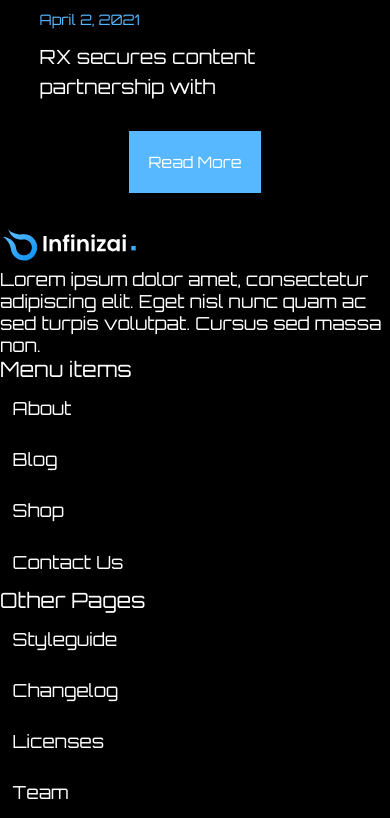
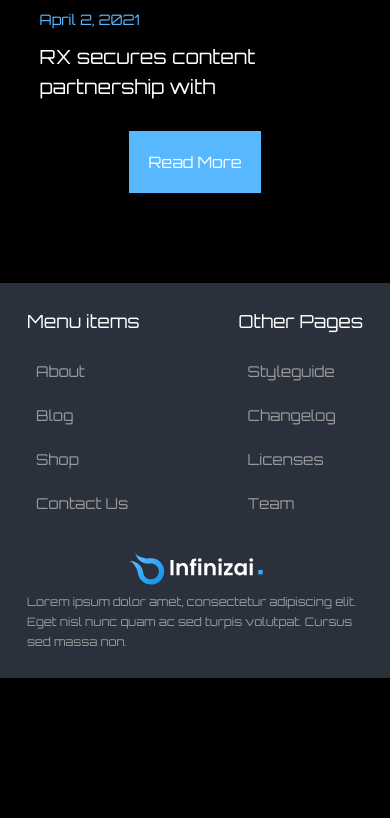
Before and after one commit to snork-maiden/react-cybersport, a React (Create React App) app: page / in a window 390 px wide. Shown: the part 3217-4035 px from the top of the page. After the commit the page ends 3895 px from the top, so only its background shows below. Built offline with nearby package versions, Linux system fonts and the light colour scheme.

Commit message:
Add footer mobile styles, design fixes

```diff
--- a/src/App.css
+++ b/src/App.css
@@ -34,6 +34,7 @@ img {
 body {
   font-family: "Orbitron", sans-serif;
   font-size: 18px;
+  line-height: 5/3;
   color: white;
   background-color: black;
   min-height: 100vh;
@@ -62,4 +63,5 @@ body {
   );
   --accent-color: rgba(87, 184, 255, 1);
   --secondary-text: rgba(153, 153, 153, 1);
+  --secondary-bg-color: rgba(42, 49, 60, 1)
 }
--- a/src/components/Footer/Footer.css
+++ b/src/components/Footer/Footer.css
@@ -0,0 +1,19 @@
+.page-footer {
+  background-color: var(--secondary-bg-color);
+  display: flex;
+  flex-wrap: wrap;
+  gap: 1em;
+  justify-content: space-between;
+  padding: 1.5em;
+}
+.copyright {
+  display: flex;
+  flex-direction: column;
+  align-items: center;
+}
+.copyright__text {
+  cursor: default;
+  color: var(--secondary-text);
+  font-size: min(3vw, 15px);
+  line-height: 1.67;
+}
--- a/src/components/Footer/Footer.js
+++ b/src/components/Footer/Footer.js
@@ -2,50 +2,34 @@
 import React from "react";
 import "./Footer.css";
 import Logo from "../Logo/Logo";
+import FooterMenu from "./FooterMenu/FooterMenu";
 
 const Footer = () => {
+  const mainMenuItems = [
+    { label: 'About', link: '#' },
+    { label: 'Blog', link: '#' },
+    { label: 'Shop', link: '#' },
+    { label: 'Contact Us', link: '#' },
+  ];
+
+  const secondaryMenuItems = [
+    { label: 'Styleguide', link: '#' },
+    { label: 'Changelog', link: '#' },
+    { label: 'Licenses', link: '#' },
+    { label: 'Team', link: '#' },
+  ];
+
   return (
     <footer className="page-footer">
+
+        <FooterMenu title="Menu items" menuItems={mainMenuItems} />
+        <FooterMenu title="Other Pages" menuItems={secondaryMenuItems} />
         <div className="copyright">
-        <Logo/>
+          <Logo />
           <p className="copyright__text">
             Lorem ipsum dolor amet, consectetur adipiscing elit. Eget nisl nunc
             quam ac sed turpis volutpat. Cursus sed massa non.
           </p>
-      </div>
-      <div className="page-footer__menu footer-menu">
-        <h3 className="footer-menu__title">Menu items</h3>
-        <ul className="footer-menu__list">
-          <li className="footer-menu__item">
-            <a href="#" className="footer-menu__link">About</a>
-          </li>
-          <li className="footer-menu__item">
-            <a href="#" className="footer-menu__link">Blog</a>
-          </li>
-          <li className="footer-menu__item">
-            <a href="#" className="footer-menu__link">Shop</a>
-          </li>
-          <li className="footer-menu__item">
-            <a href="#" className="footer-menu__link">Contact Us</a>
-          </li>
-        </ul>
-      </div>
-      <div className="page-footer__menu footer-menu">
-        <h3 className="footer-menu__title">Other Pages</h3>
-        <ul className="footer-menu__list">
-          <li className="footer-menu__item">
-            <a href="#" className="footer-menu__link">Styleguide</a>
-          </li>
-          <li className="footer-menu__item">
-            <a href="#" className="footer-menu__link">Changelog</a>
-          </li>
-          <li className="footer-menu__item">
-            <a href="#" className="footer-menu__link">Licenses</a>
-          </li>
-          <li className="footer-menu__item">
-            <a href="#" className="footer-menu__link">Team</a>
-          </li>
-        </ul>
         </div>
     </footer>
   );
--- /dev/null
+++ b/src/components/Footer/FooterMenu/FooterMenu.css
@@ -0,0 +1,10 @@
+.footer-menu__title {
+  font-size: min(5vw, 18px);
+  margin-bottom: 1em;
+}
+
+.footer-menu__item {
+  font-size: 15px;
+  color: var(--secondary-text);
+  padding: 0.6em;
+}
--- /dev/null
+++ b/src/components/Footer/FooterMenu/FooterMenu.js
@@ -0,0 +1,22 @@
+/* eslint-disable jsx-a11y/anchor-is-valid */
+import React from "react";
+import "./FooterMenu.css";
+
+const FooterMenu = ({ title, menuItems }) => {
+  return (
+    <div className="page-footer__menu footer-menu">
+      <h3 className="footer-menu__title">{title}</h3>
+      <ul className="footer-menu__list">
+        {menuItems.map((item, index) => (
+          <li key={index} className="footer-menu__item">
+            <a href={item.link} className="footer-menu__link">
+              {item.label}
+            </a>
+          </li>
+        ))}
+      </ul>
+    </div>
+  );
+};
+
+export default FooterMenu;
--- a/src/components/Main/CustomizationSection/CustomizationSection.css
+++ b/src/components/Main/CustomizationSection/CustomizationSection.css
@@ -1,5 +1,5 @@
 .customization {
-  background-color: rgba(42, 49, 60, 1);
+  background-color: var(--secondary-bg-color);
   display: grid;
   grid-template-columns: auto 1fr;
   gap: 0 0.3em;
--- a/src/components/Main/News/News.css
+++ b/src/components/Main/News/News.css
@@ -2,6 +2,7 @@
   display: flex;
   flex-direction: column;
   align-items: center;
+  padding-bottom: 5em;
 }
 
 .news *:first-child {
```
Lines whose indentation alone changed are shown as unchanged.
